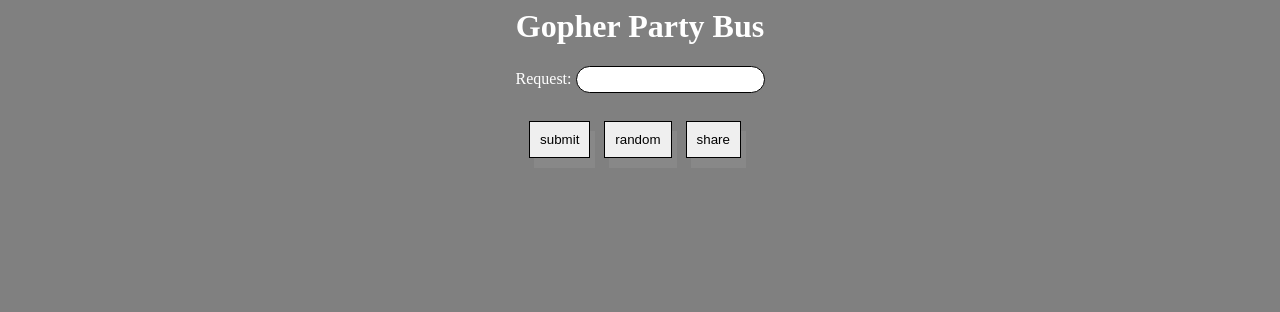
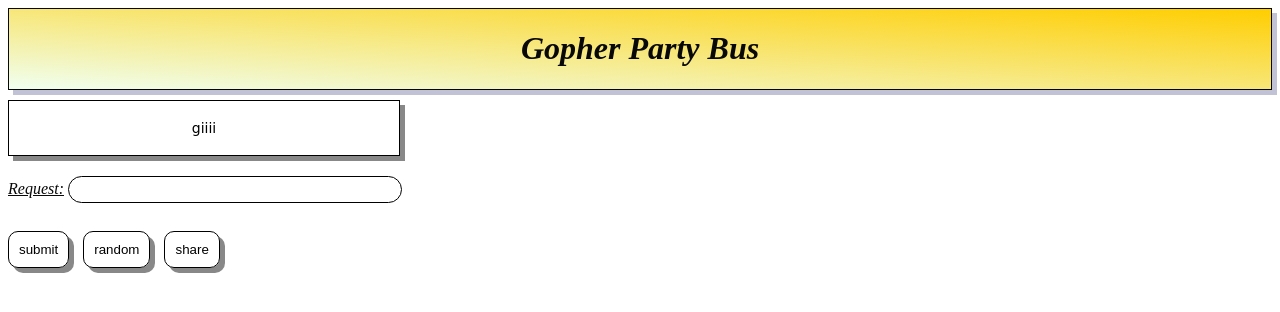
Before and after one commit to DarwinKopimi/GopherPartyBus, a plain HTML site: page index.html in a window 1280 px wide. Drawn offline with Linux system fonts and the light colour scheme.

Commit message:
Update main.css

```diff
--- a/sheets/main.css
+++ b/sheets/main.css
@@ -1,36 +1,75 @@
-@media (min-resolution: 72dpi) {
+@media screen and  (min-resolution: 72dpi) {
 #main_title {
   text-align: center;
-  color: white;
+  color: #080808;
+  font-style: italic;
+  border: 1px solid;
+  margin-bottom: 10px;
+  box-shadow: 5px 5px  #c2c2d6;
+    background-image: linear-gradient(to left bottom, #ffce00, #f0fff0);
+}
+}
+#logo {
+  text-align: left;
+}
+label {
+  color: #080808;
+  font-style: italic;
+  text-decoration: underline;
+}
+#button-container{
+    display: flex;
+   justify-content: center;
+   align-items: center;
 }
 
-body {
-  background-color: grey;
-  text-align: center;
+@media screen and  (min-resolution: 72dpi) {
+#main-box{
+  border: 1px solid;
+  background-image:linear-gradient(to  bottom,  #ff3333, #ebf8e1);
+  box-shadow: 5px 10px  #c2c2d6;
+  padding: 10px;
+  max-width: 400px;
+  max-height: 800px;
+  margin-left: auto;
+  margin-right: auto;
 }
-label {
-  color: white;
 }
+
 #base-button {
- border: 1px solid;
+  border: 1px solid;
   padding: 10px;
-  box-shadow: 5px 10px #888888;
+  box-shadow: 5px 5px #888888;
   margin-right: 10px;
+  border-radius: 10px;
+  background: rgba(255, 255, 255, .9);
+
 }
-@media (min-resolution: 72dpi) {
+
+@media screen and (min-resolution: 72dpi) {
 #request {
+  text-align: justify;
   border: 1px solid;
    border-radius: 25px;
    padding: 5px;
+   padding-left: 150px;
+   margin-top: 10px;
    margin-bottom: 10px;
+
 }
-@media (min-resolution: 72dpi) {
+}
+
+@media screen and (min-resolution: 72dpi) {
 #display-box {
+  text-align: center;
+  box-shadow: 5px 5px #888888;
+  background-color:  white;
   border: 1px solid;
-   border-radius: 25px;
+  font-family: cursive;
+  font-size: 14px;
    padding: 5px;
    margin-bottom: 10px;
-   width: 400px;
-   height: 250px;
-   display: none;
+   width: 380px;
+   max-height: 600px;
 }
+}
```
